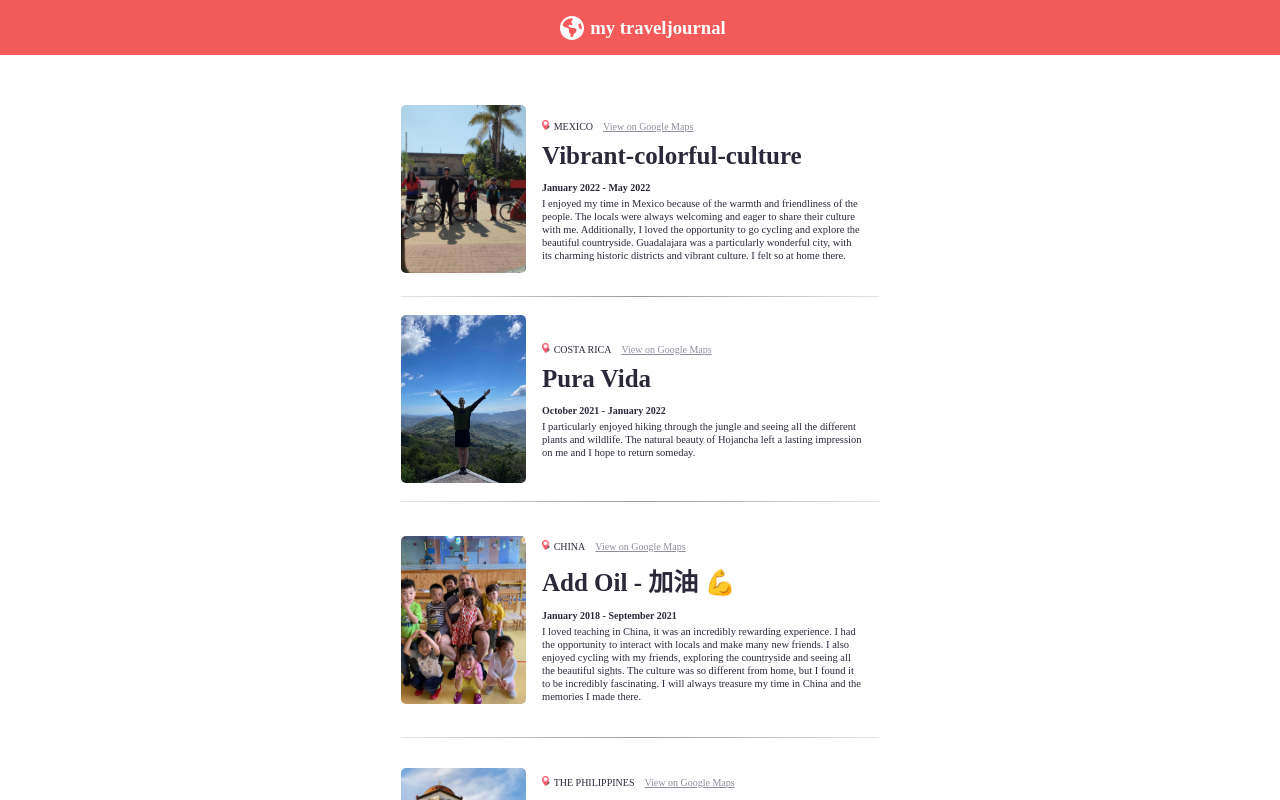
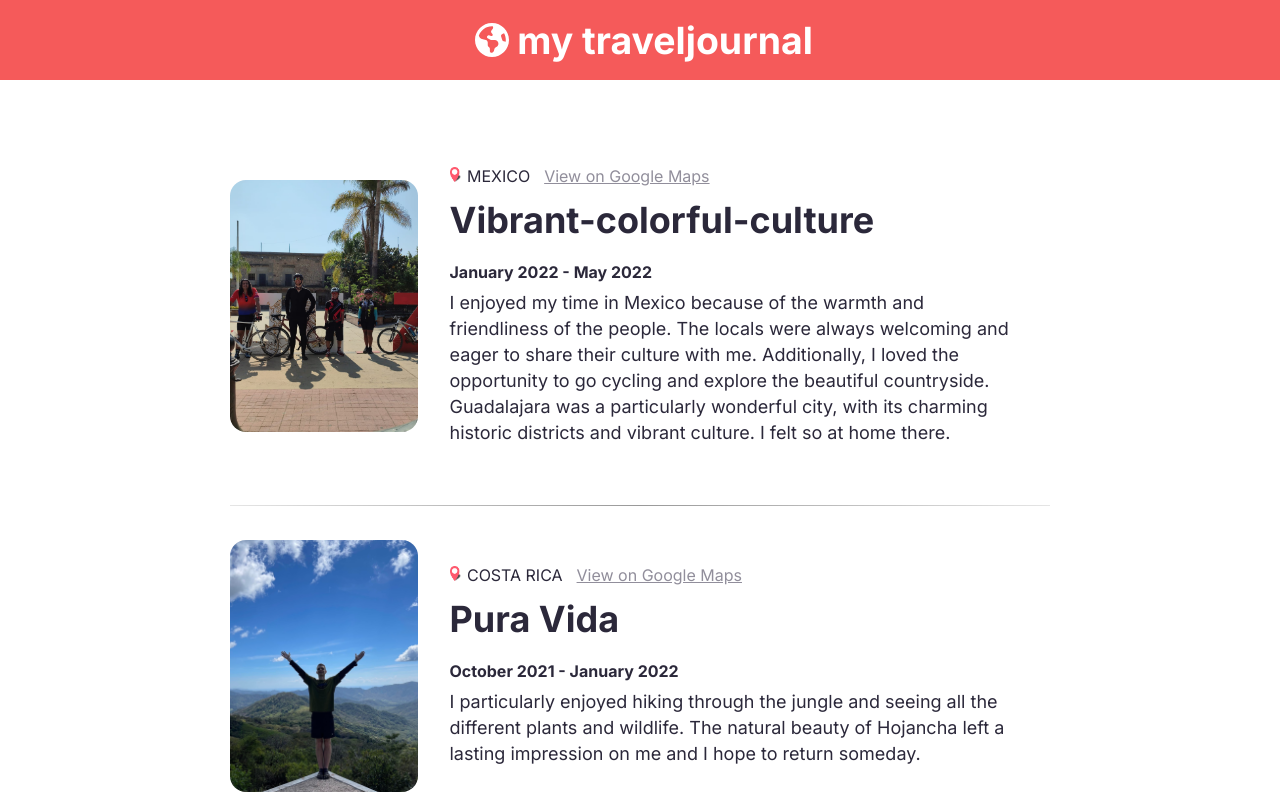
Before and after one commit to anonymous-a-rod/TravelJournal, a React (Create React App) app: page / in a window 1280 px wide. Shown: the top 800 px of the page. Built offline with nearby package versions, Linux system fonts and the light colour scheme.

Commit message:
responsiveness

```diff
--- a/src/App.js
+++ b/src/App.js
@@ -1,6 +1,6 @@
 import './App.css';
 import Card from './Card';
-import Header from './Header';
+import Nav from './Nav';
 import data from './data';
 
 function App() {
@@ -20,7 +20,7 @@ function App() {
 console.log(card1.img)
   return (
     <div className="App">
-      <Header />
+      <Nav />
       {cards}
     </div>
   );
--- a/src/Header.js
+++ b/src/Nav.js
@@ -1,14 +1,14 @@
 
 
 
-const Header = () => {
+const Nav = () => {
     return (
-        <header>
+        <nav>
             <div className="globe"><img src="./assets/earth.svg" alt="globe" /></div>
 
             <h3>my traveljournal</h3>
-        </header>
+        </nav>
      );
 }
 
-export default Header;
+export default Nav;
--- a/src/index.css
+++ b/src/index.css
@@ -1,4 +1,4 @@
-@import url('https://fonts.googleapis.com/css2?family=Inter:wght@400;500;700&display=swap');
+@import url('https://fonts.googleapis.com/css2?family=Inter:wght@400;500;700&family=Roboto&display=swap');
 
 *, *::before, *::after {
   margin: 0;
@@ -11,6 +11,7 @@ body {
   overflow-x: hidden;
   background-color: #fff;
   color: #2B283A;
+  font-family: 'Inter', sans-serif;
 }
 
 /* ===== Scrollbar CSS ===== */
@@ -35,7 +36,7 @@ body {
     border: 1px solid #ffffff;
   }
 
-header {
+nav {
   display: flex;
   justify-content: center;
   align-items: center;
@@ -70,8 +71,6 @@ header {
   width: 125px;
   height: 168px;
   border-radius: 5px;
-
-
 }
 
 .container{
@@ -128,3 +127,81 @@ hr{
   height: 1px;
   background-image: linear-gradient(to right, rgba(0, 0, 0, 0.1), rgba(0, 0, 0, 0.4), rgba(0, 0, 0, 0.1));
 }
+
+@media (min-width: 768px) {
+
+  nav{
+    font-size: 32px;
+    height: 80px;
+  }
+
+  .globe {
+    height: 34px;
+    width: 34px;
+    margin: 8px;
+  }
+
+  *::-webkit-scrollbar {
+    width: 12px;
+  }
+
+  *::-webkit-scrollbar-thumb {
+    background-color:  #F55A5A;
+    border-radius: 5px;
+    border: 2px solid #ffffff;
+  }
+
+  .card{
+    width: 820px;
+    margin: 27px auto;
+  }
+
+  .card-img{
+    width: 187.5px;
+    height: 252px;
+    border-radius: 16px;
+  }
+
+  .container{
+    padding: 32px;
+  }
+
+  .location-icon{
+    height: 15px;
+    margin-right: 6px;
+  }
+
+  .location{
+    font-size: 16px;
+    font-weight: 400;
+    margin-right: 14px;
+  }
+
+  a.google {
+    font-size: 16px;
+    font-weight: 400;
+  }
+
+  .title{
+    font-size: 36px;
+    font-weight: 700;
+    margin: 12px 0 20px 0;
+  }
+
+  .date{
+    font-size: 16px;
+    font-weight: 700;
+    margin: 16px 0 8px 0;
+  }
+
+  .description{
+    font-size: 18px;
+    font-weight: 400;
+    line-height: 26px;
+  }
+
+
+hr{
+  width: 820px;
+}
+}
```
